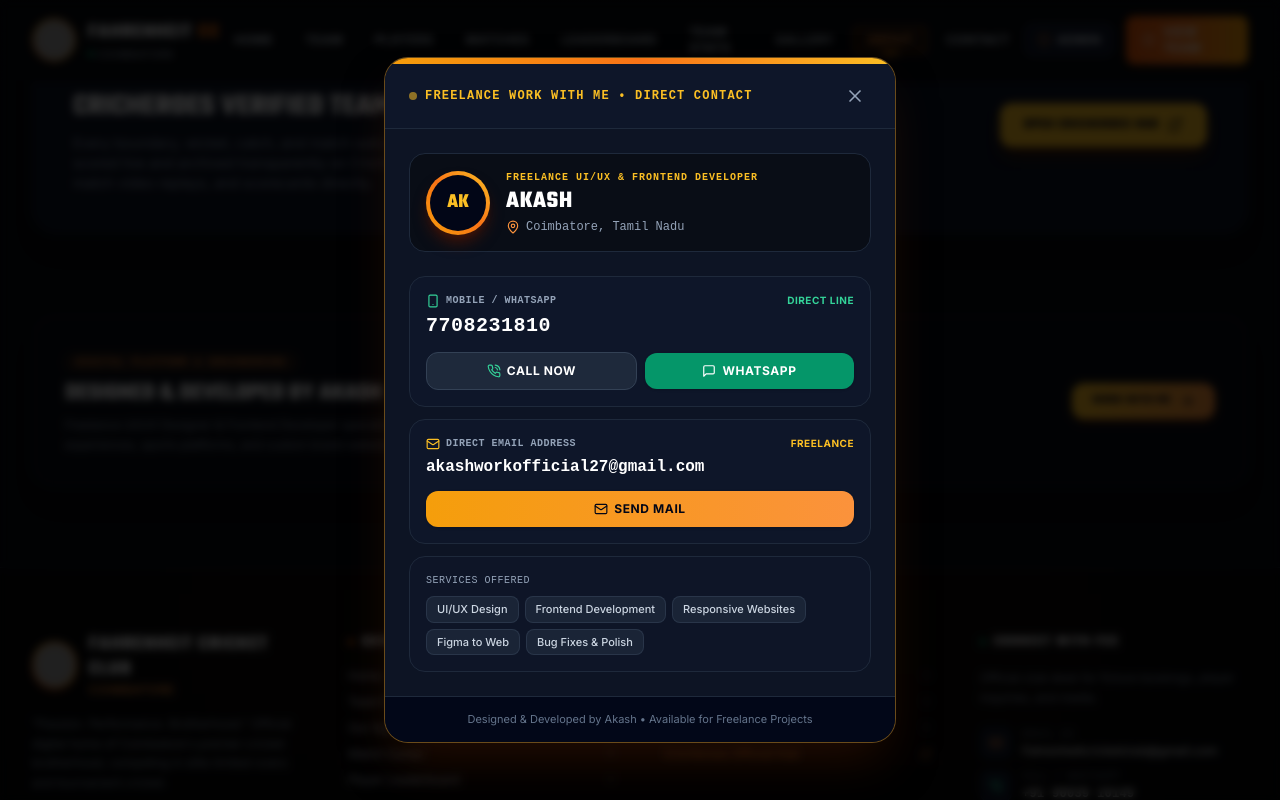
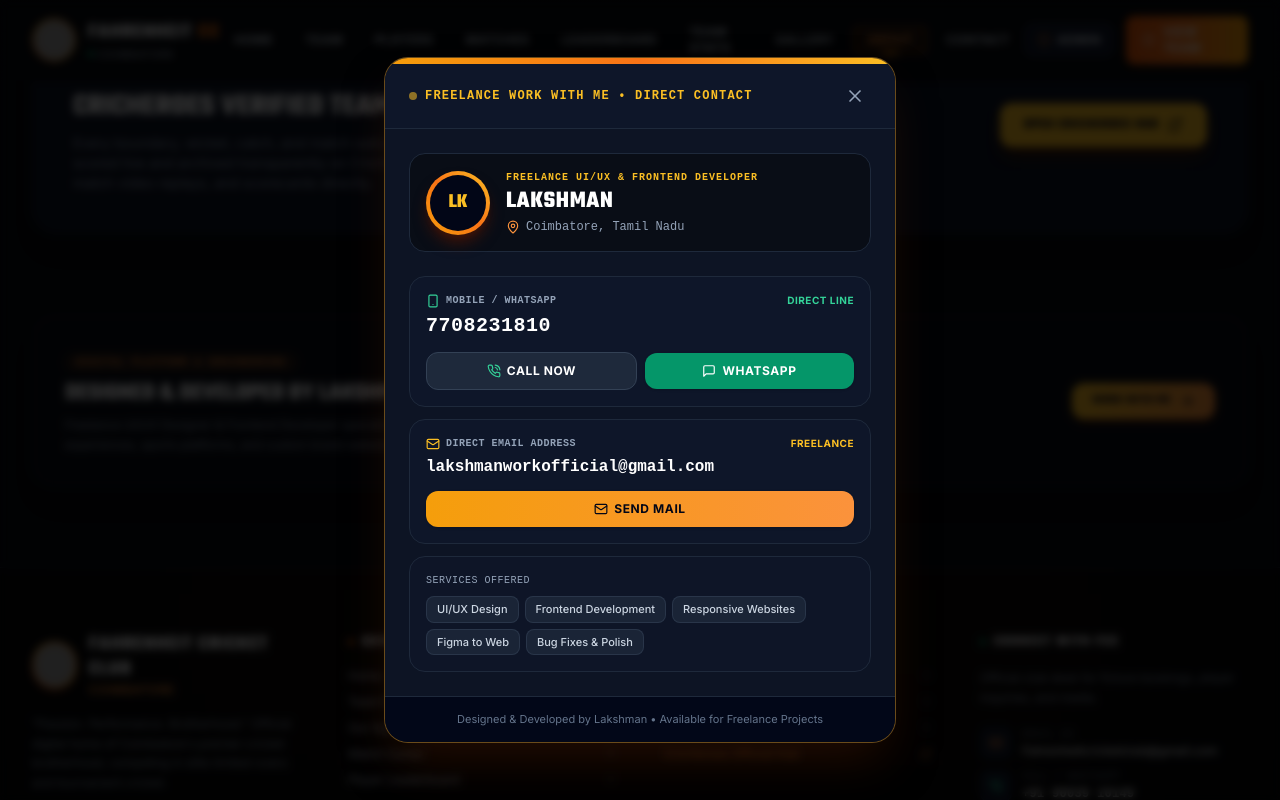
Before and after one commit to Anbuselvan031/FCC, a React (Vite) app: page /about in a window 1280 px wide. Both pictures are taken after a click on the button "WORK WITH ME". Shown: the part 4506-5306 px from the top of the page. Built offline with nearby package versions, Linux system fonts and the light colour scheme; grey boxes are pictures that could not be loaded; the HTML template or start-up script is replaced by a standard one.

Commit message:
chore: update developer credit name to Lakshman and email to lakshmanworkofficial@gmail.com

```diff
--- a/src/components/common/Footer.jsx
+++ b/src/components/common/Footer.jsx
@@ -275,7 +275,7 @@ export default function Footer() {
           {/* Designer / Developer Credit Card (Image 1 Style) */}
           <div className="p-5 sm:p-6 rounded-3xl bg-[#090d16]/95 border border-slate-800/90 max-w-lg w-full flex flex-col items-center gap-1.5 shadow-xl backdrop-blur-sm">
             <div className="text-xs sm:text-sm text-slate-300">
-              Designed &amp; Developed by <strong className="text-white font-semibold">Akash</strong>
+              Designed &amp; Developed by <strong className="text-white font-semibold">Lakshman</strong>
             </div>
             <div className="text-xs sm:text-sm text-orange-400 font-semibold tracking-wide">
               Freelance UI/UX Designer &amp; Frontend Developer
@@ -295,18 +295,18 @@ export default function Footer() {
             {/* Direct Contact Links */}
             <div className="flex flex-wrap items-center justify-center gap-x-4 gap-y-1.5 text-xs text-slate-300 pt-1 font-mono">
               <a
-                href="mailto:akashworkofficial27@gmail.com"
+                href="mailto:lakshmanworkofficial@gmail.com"
                 className="hover:text-orange-400 transition-colors flex items-center gap-1.5 truncate max-w-full"
-                title="Email Akash"
+                title="Email Lakshman"
               >
                 <span>📧</span>
-                <span className="truncate">akashworkofficial27@gmail.com</span>
+                <span className="truncate">lakshmanworkofficial@gmail.com</span>
               </a>
               <span className="text-slate-700 hidden sm:inline">•</span>
               <a
                 href="tel:7708231810"
                 className="hover:text-emerald-400 transition-colors flex items-center gap-1.5"
-                title="Call Akash"
+                title="Call Lakshman"
               >
                 <span>📱</span>
                 <span>7708231810</span>
--- a/src/components/common/FreelanceContactModal.jsx
+++ b/src/components/common/FreelanceContactModal.jsx
@@ -68,7 +68,7 @@ export default function FreelanceContactModal({ isOpen: propsIsOpen, onClose: pr
           <div className="flex items-center gap-4 p-4 rounded-2xl bg-[#090d16] border border-slate-800">
             <div className="w-16 h-16 rounded-full p-1 bg-gradient-to-tr from-amber-500 via-orange-500 to-amber-400 flex items-center justify-center flex-shrink-0 shadow-lg shadow-orange-950">
               <div className="w-full h-full rounded-full bg-slate-950 flex items-center justify-center text-amber-400 font-display font-black text-xl">
-                AK
+                LK
               </div>
             </div>
             <div>
@@ -76,7 +76,7 @@ export default function FreelanceContactModal({ isOpen: propsIsOpen, onClose: pr
                 FREELANCE UI/UX &amp; FRONTEND DEVELOPER
               </span>
               <h3 className="font-display text-2xl font-bold uppercase text-white tracking-wide">
-                AKASH
+                LAKSHMAN
               </h3>
               <p className="text-xs text-slate-400 font-mono flex items-center gap-1.5 mt-0.5">
                 <MapPin className="w-3.5 h-3.5 text-orange-400" />
@@ -108,7 +108,7 @@ export default function FreelanceContactModal({ isOpen: propsIsOpen, onClose: pr
                   <span>Call Now</span>
                 </a>
                 <a
-                  href="https://wa.me/917708231810?text=Hi%20Akash%2C%20I'd%20like%20to%20discuss%20a%20website%20project."
+                  href="https://wa.me/917708231810?text=Hi%20Lakshman%2C%20I'd%20like%20to%20discuss%20a%20website%20project."
                   target="_blank"
                   rel="noreferrer"
                   className="flex-1 py-2.5 px-3 rounded-xl bg-emerald-600 hover:bg-emerald-500 text-white text-xs font-bold uppercase tracking-wider flex items-center justify-center gap-1.5 shadow transition-colors"
@@ -129,11 +129,11 @@ export default function FreelanceContactModal({ isOpen: propsIsOpen, onClose: pr
                 <span className="text-[10px] text-amber-400 font-bold uppercase tracking-wider">FREELANCE</span>
               </div>
               <p className="text-sm sm:text-base font-bold text-white break-all font-mono">
-                akashworkofficial27@gmail.com
+                lakshmanworkofficial@gmail.com
               </p>
               <div className="mt-3">
                 <a
-                  href="mailto:akashworkofficial27@gmail.com?subject=Freelance%20Project%20Inquiry&body=Hi%20Akash%2C%20I%20have%20a%20project%20in%20mind%20and%20would%20like%20to%20discuss%20it%20with%20you."
+                  href="mailto:lakshmanworkofficial@gmail.com?subject=Freelance%20Project%20Inquiry&body=Hi%20Lakshman%2C%20I%20have%20a%20project%20in%20mind%20and%20would%20like%20to%20discuss%20it%20with%20you."
                   className="w-full py-2.5 px-3 rounded-xl bg-gradient-to-r from-amber-500 to-orange-400 hover:from-amber-400 hover:to-orange-300 text-slate-950 text-xs font-bold uppercase tracking-wider flex items-center justify-center gap-1.5 shadow transition-colors"
                 >
                   <Mail className="w-3.5 h-3.5 text-slate-950" />
@@ -161,7 +161,7 @@ export default function FreelanceContactModal({ isOpen: propsIsOpen, onClose: pr
         {/* Modal Footer */}
         <div className="px-6 py-3.5 bg-slate-950/90 border-t border-slate-800 text-center">
           <p className="text-[11px] text-slate-500 font-sans">
-            Designed &amp; Developed by Akash &bull; Available for Freelance Projects
+            Designed &amp; Developed by Lakshman &bull; Available for Freelance Projects
           </p>
         </div>
       </div>
--- a/src/pages/AboutPage.jsx
+++ b/src/pages/AboutPage.jsx
@@ -477,7 +477,7 @@ export default function AboutPage() {
             DIGITAL PLATFORM &amp; ENGINEERING
           </span>
           <h4 className="font-display text-xl sm:text-2xl font-bold uppercase text-white">
-            Designed &amp; Developed by Akash
+            Designed &amp; Developed by Lakshman
           </h4>
           <p className="text-xs text-slate-400 font-sans max-w-xl leading-relaxed">
             Freelance UI/UX Designer &amp; Frontend Developer specializing in modern, responsive web experiences, sports platforms, and custom brand websites.
```
